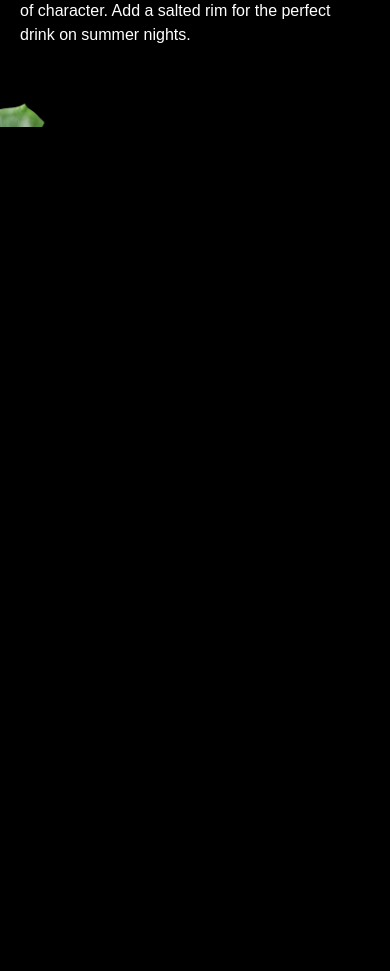
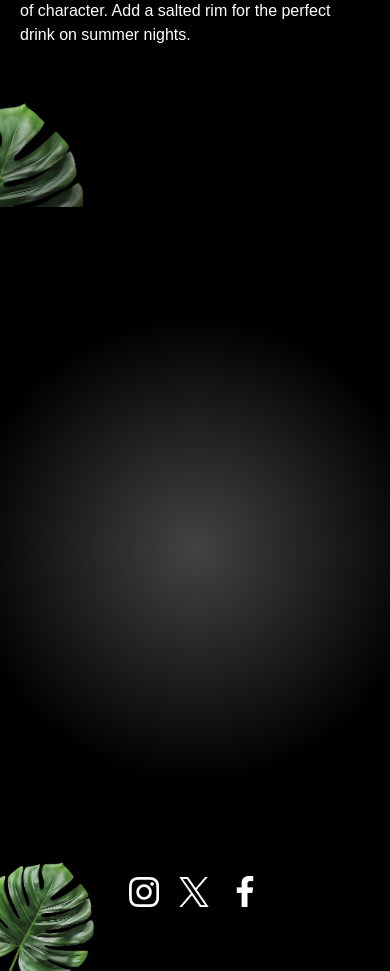
Before and after one commit to tugcekizildg/mojito_gsap, a React (Vite) app: page / in a window 390 px wide. Shown: the part 6800-7771 px from the top of the page. Before the commit the page ends 6927 px from the top, so only its background shows below. Built offline with nearby package versions, Linux system fonts and the light colour scheme; a web font is replaced by a local one.

Commit message:
Added: Contact Section

```diff
--- a/constants/index.js
+++ b/constants/index.js
@@ -8,7 +8,7 @@
     title: 'About Us',
   },
   {
-    id: 'work',
+    id: 'art',
     title: 'The Art',
   },
   {
--- a/src/App.jsx
+++ b/src/App.jsx
@@ -6,6 +6,7 @@
 import About from './components/About';
 import Art from './components/Art';
 import Menu from './components/Menu';
+import Contact from './components/Contact';
 
 gsap.registerPlugin(ScrollTrigger, SplitText);
 const App = () => {
@@ -20,6 +21,7 @@
         <About />
         <Art />
         <Menu />
+        <Contact />
       </main>
     </div>
   );
--- /dev/null
+++ b/src/components/Contact.jsx
@@ -0,0 +1,105 @@
+import { openingHours, socials } from '../../constants/index.js';
+import { useGSAP } from '@gsap/react';
+import { SplitText } from 'gsap/all';
+import gsap from 'gsap';
+
+const Contact = () => {
+  useGSAP(() => {
+    const titleSplit = SplitText.create('#contact h2', { type: 'words' });
+
+    const timeline = gsap.timeline({
+      scrollTrigger: {
+        trigger: '#contact',
+        start: 'top center',
+      },
+      ease: 'power1.inOut',
+    });
+
+    timeline
+      .from(titleSplit.words, {
+        opacity: 0,
+        yPercent: 100,
+        stagger: 0.02,
+      })
+      .from('#contact h3, #contact p', {
+        opacity: 0,
+        yPercent: 100,
+        stagger: 0.02,
+      })
+      .to('#f-right-leaf', {
+        y: '-50',
+        duration: 1,
+        ease: 'power1.inOut',
+      })
+      .to(
+        '#f-left-leaf',
+        {
+          y: '-50',
+          duration: 1,
+          ease: 'power1.inOut',
+        },
+        '<',
+      );
+  });
+
+  return (
+    <footer id='contact'>
+      <img
+        src='/images/footer-right-leaf.png'
+        alt='leaf-right'
+        id='f-right-leaf'
+      />
+      <img
+        src='/images/footer-left-leaf.png'
+        alt='leaf-left'
+        id='f-left-leaf'
+      />
+
+      <div className='content'>
+        <h2>Where to Find Us</h2>
+
+        <div>
+          <h3>Visit Our Bar</h3>
+          <p>456, Raq Blvd. #404, Los Angeles, CA 90210</p>
+        </div>
+
+        <div>
+          <h3>Contact Us</h3>
+          <p>(555) 987-6543</p>
+          <p>hello@jsmcocktail.com</p>
+        </div>
+
+        <div>
+          <h3>Open Every Day</h3>
+          {openingHours.map((time) => (
+            <p key={time.day}>
+              {time.day} : {time.time}
+            </p>
+          ))}
+        </div>
+
+        <div>
+          <h3>Socials</h3>
+
+          <div className='flex-center gap-5'>
+            {socials.map((social) => (
+              <a
+                key={social.name}
+                href={social.url}
+                target='_blank'
+                rel='noopener noreferrer'
+                aria-label={social.name}>
+                <img src={social.icon} />
+              </a>
+            ))}
+          </div>
+        </div>
+        <div class='hidden lg:block absolute right-0 bottom-0'>
+          <img src='/images/footer-drinks.png' alt='drinks' />
+        </div>
+      </div>
+    </footer>
+  );
+};
+
+export default Contact;
```
